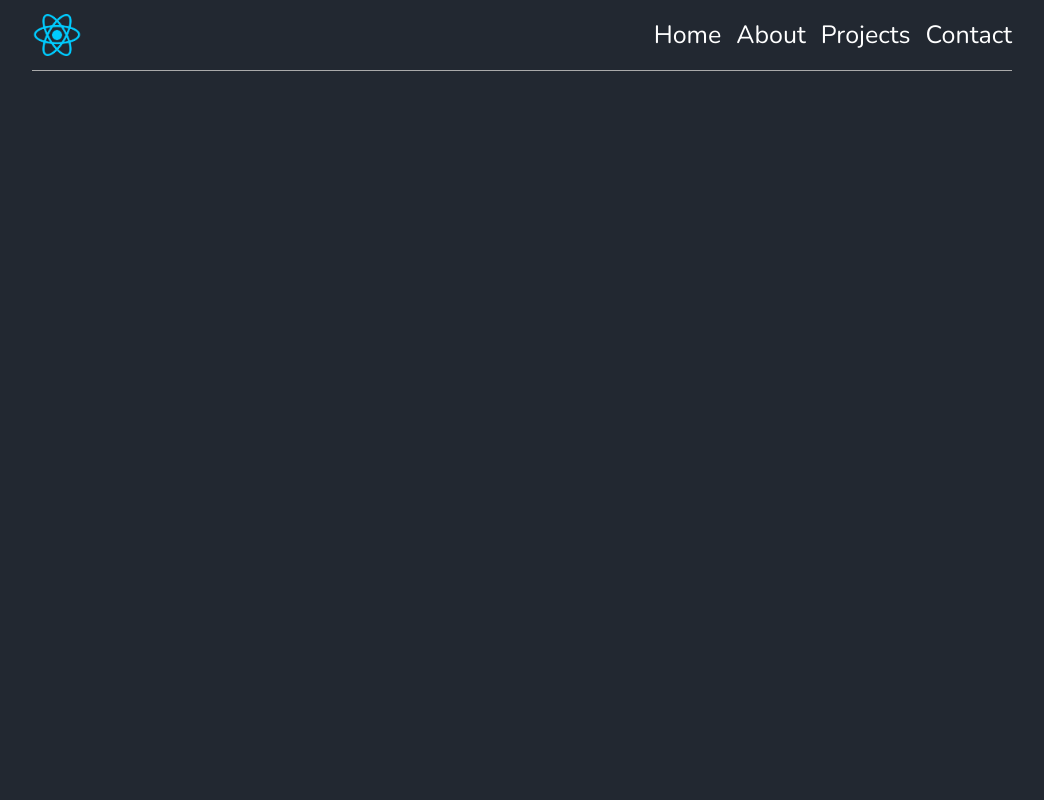
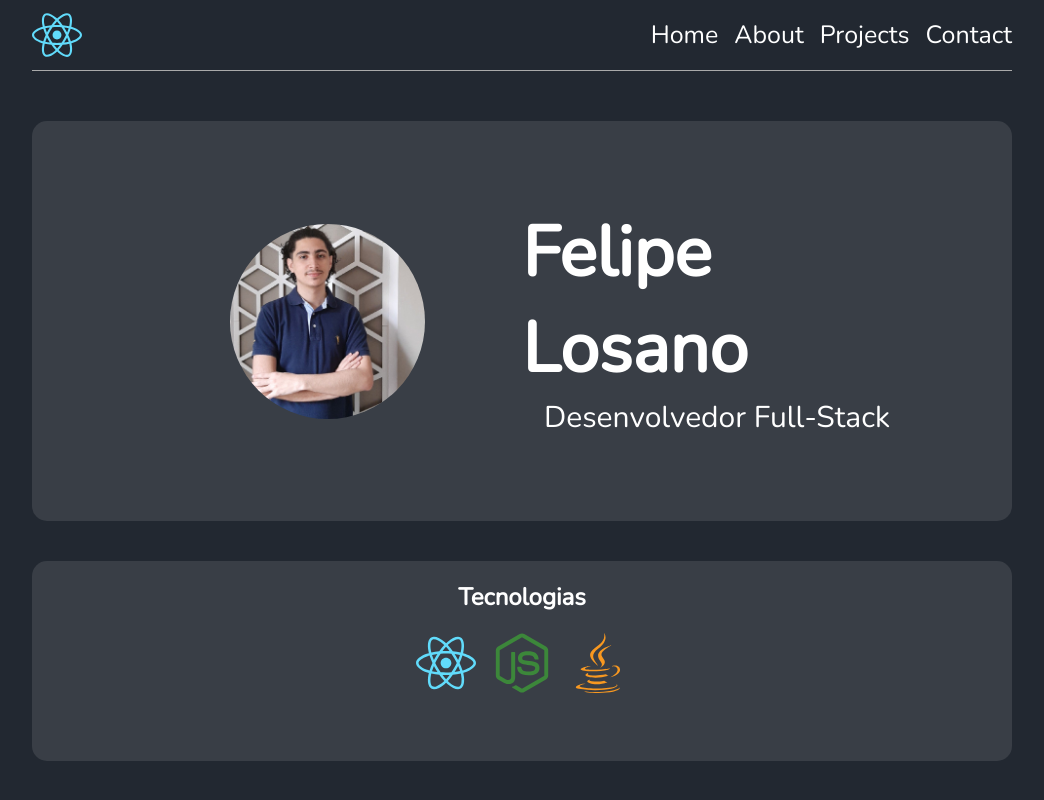
Before and after one commit to FelipeLosano/portfolio-react, a React (Vite) app: page / in a window 1280 px wide. Shown: the top 800 px of the page, without its empty margins (118-1162 px from the left). Built offline with nearby package versions, Linux system fonts and the light colour scheme.

Commit message:
Inicio da home page

```diff
--- a/package.json
+++ b/package.json
@@ -12,7 +12,7 @@
   "dependencies": {
     "react": "^18.2.0",
     "react-dom": "^18.2.0",
-    "styled-components": "6.0.0-rc.3"
+    "react-icons": "^4.9.0"
   },
   "devDependencies": {
     "@types/react": "^18.0.37",
--- a/src/App.css
+++ b/src/App.css
@@ -20,5 +20,65 @@ body {
 
 .container {
 	padding: 0 150px;
-	height: 120vh;
 }
+
+.card {
+	padding: 0 100px;
+	background-color: var(--secondary);
+	border-radius: 15px;
+	color: var(--primary-font-color);
+}
+
+#Home {
+	margin: 50px 0;
+}
+
+.home {
+	height: 50vh;
+	width: 100%;
+	display: flex;
+	align-items: center;
+}
+
+.div-img {
+	width: 50%;
+	display: flex;
+	align-items: center;
+	justify-content: center;
+}
+
+.div-title {
+	width: 50%;
+	display: flex;
+	align-items: center;
+	justify-content: center;
+	flex-direction: column;
+}
+.div-title h1 {
+	font-size: 70px;
+}
+.div-title p {
+	font-size: 30px;
+}
+
+.home-img {
+	border-radius: 100%;
+	width: 50%;
+}
+
+.technologies {
+	height: 25vh;
+	margin-top: 40px;
+	width: 100%;
+	display: flex;
+	flex-direction: column;
+	align-items: center;
+}
+
+.tec-title{
+	margin: 20px 0;
+}
+
+.tec-logos {
+
+}
--- a/src/App.jsx
+++ b/src/App.jsx
@@ -1,12 +1,52 @@
+import { FaReact, FaNodeJs, FaJava } from 'react-icons/fa';
 import './App.css';
 
 import NavBar from './components/NavBar/NavBar';
-import CardHome from './components/CardHome/CardHome';
 
 function App() {
+	const tecSizes = 60;
+
 	return (
 		<div className='container'>
-			<NavBar />
+			<header>
+				<NavBar />
+			</header>
+
+			<main>
+				<section id='Home'>
+					<div className='card'>
+						<div className='home'>
+							<div className='div-img'>
+								<img src='./img/Felipe.jpg' alt='' className='home-img' />
+							</div>
+							<div className='div-title'>
+								<h1>Felipe Losano</h1>
+								<p>Desenvolvedor Full-Stack</p>
+							</div>
+						</div>
+					</div>
+					<div className='card'>
+						<div className='technologies'>
+							<h1 className='tec-title'>Tecnologias</h1>
+							<div className='tec-logos'>
+								<ul>
+									<li>
+										<FaReact color='#61dbfb' size={tecSizes} />
+									</li>
+									<li>
+										<FaNodeJs color='#3c873a' size={tecSizes} />
+									</li>
+									<li>
+										<FaJava color='#f89820' size={tecSizes} />
+									</li>
+								</ul>
+							</div>
+						</div>
+					</div>
+				</section>
+			</main>
+
+			<footer></footer>
 		</div>
 	);
 }
--- a/src/components/CardHome/CardHome.jsx
+++ /dev/null
@@ -1,11 +0,0 @@
-import styles from './CardHome.module.css'
-
-const Card = () => {
-  return (
-    <div className={styles.cardContainer}>
-
-    </div>
-  )
-}
-
-export default Card
--- a/src/components/CardHome/CardHome.module.css
+++ /dev/null
@@ -1,7 +0,0 @@
-.cardContainer{
-  background-color: white;
-  width: 50px;
-  height: 50px;
-  margin-top: 100px;
-
-}
--- a/src/components/NavBar/NavBar.jsx
+++ b/src/components/NavBar/NavBar.jsx
@@ -1,14 +1,26 @@
 import styles from './NavBar.module.css';
+import { FaReact } from 'react-icons/fa';
 
 const NavBar = () => {
 	return (
 		<div className={styles.navbar}>
-			<img className={styles.logo} src='img\react-logo.png' alt='react-logo' />
+			{/* <img className={styles.logo} src='img\react-logo.png' alt='react-logo' /> */}
+			<FaReact className={styles.logo} />
 			<nav>
-				<a href='#Home'>Home</a>
-				<a href='#About'>About</a>
-				<a href='#Projects'>Projects</a>
-				<a href='#Contact'>Contact</a>
+				<ul>
+					<li>
+						<a href='#Home'>Home</a>
+					</li>
+					<li>
+						<a href='#About'>About</a>
+					</li>
+					<li>
+						<a href='#Projects'>Projects</a>
+					</li>
+					<li>
+						<a href='#Contact'>Contact</a>
+					</li>
+				</ul>
 			</nav>
 		</div>
 	);
--- a/src/components/NavBar/NavBar.module.css
+++ b/src/components/NavBar/NavBar.module.css
@@ -10,6 +10,14 @@
 
 .logo {
 	height: 50px;
+	font-size: 50px;
+	color: #61dbfb;
+}
+
+ul {
+	list-style: none;
+	display: flex;
+	gap: 1rem;
 }
 
 a,
@@ -18,12 +26,8 @@ a::after {
 	font-size: 25px;
 	text-decoration: none;
 	cursor: pointer;
-	margin-left: 15px;
 	color: var(--primary-font-color);
 	transition: ease 0.3s;
-}
-a:nth-child(1) {
-	margin-left: 0;
 }
 a:hover {
 	color: var(--secondary-font-color);
```
Also changed, not shown: public/img/Felipe.jpg (added), 1 other file (tests, documents, lock files or other folders).
